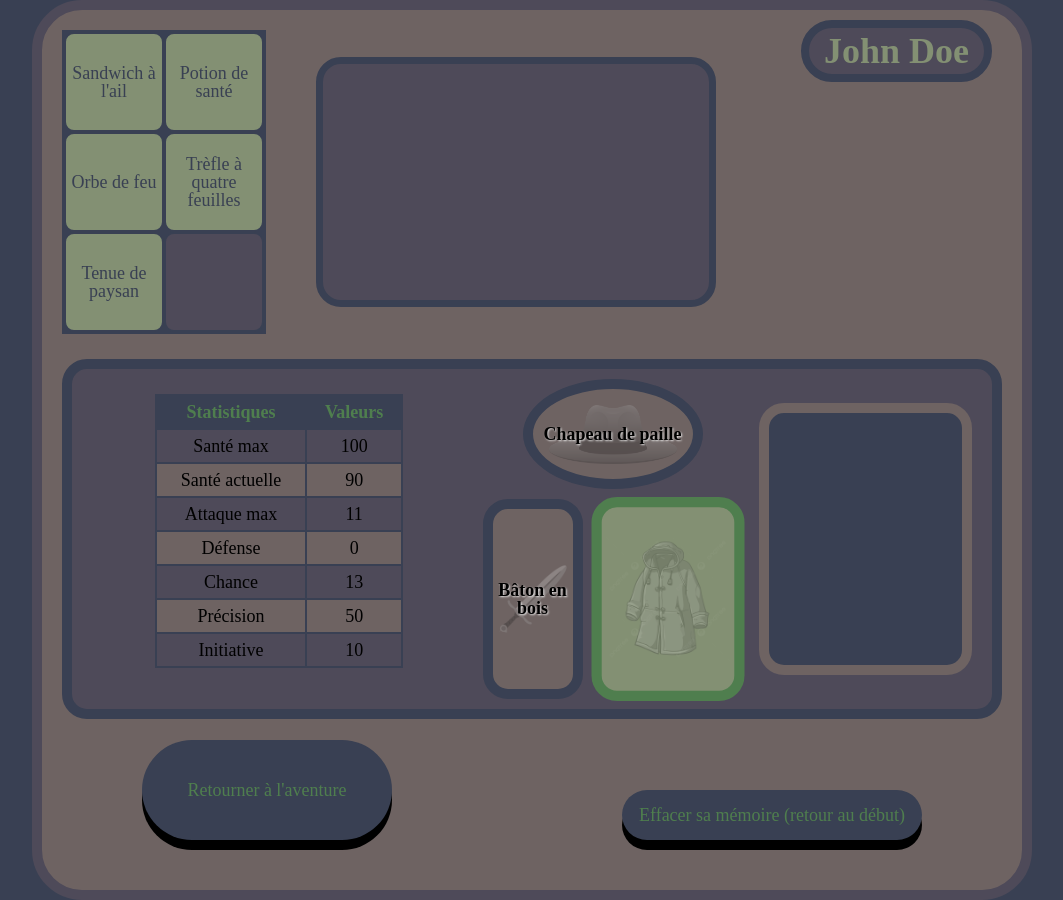
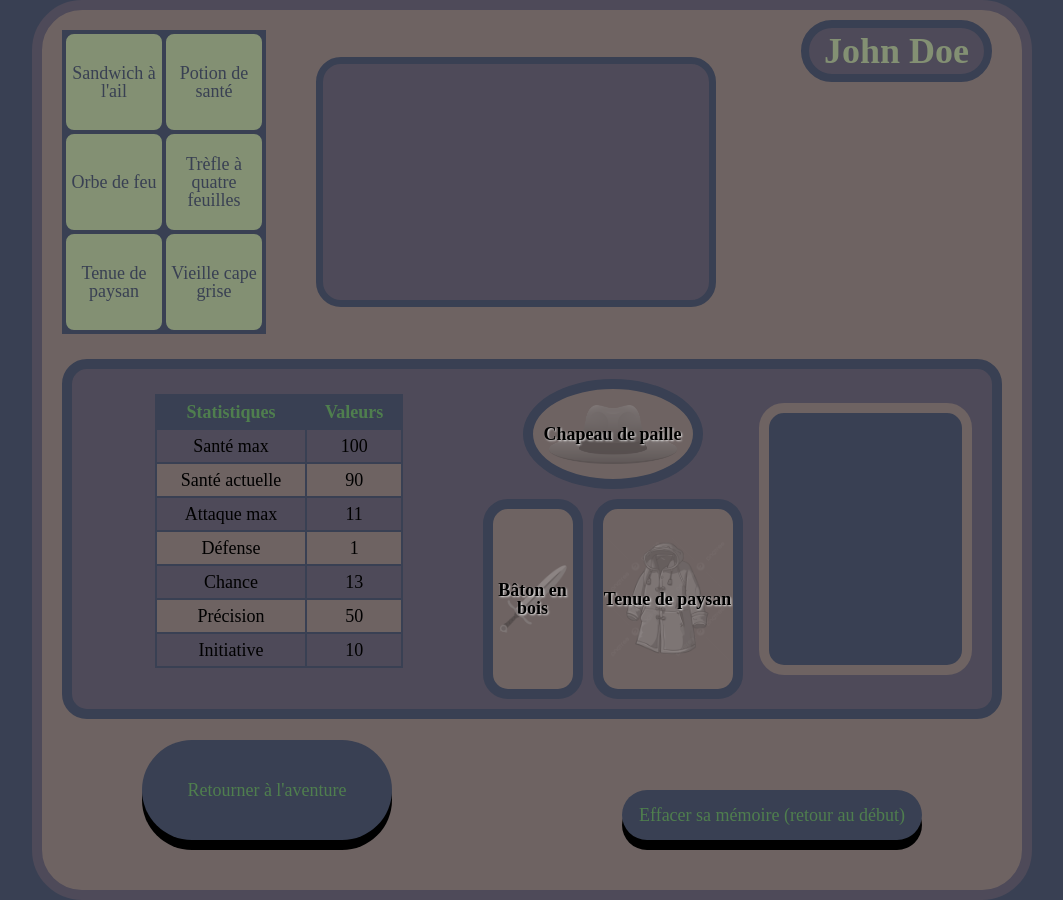
Before and after one commit to GoutteDooo/aventure, a React (Vite) app in the folder aventure-react/: page /status in a window 1280 px wide. Shown: the whole page, without its empty margins (108-1171 px from the left). Built offline with nearby package versions, Linux system fonts and the light colour scheme; a web font is replaced by a local one; what @midudev/tailwind-animations would draw is missing.

Commit message:
chore: Inventaire - switch entre deux equipements fait mais bug de pushing a fix

```diff
--- a/aventure-react/src/components/Inventaire.jsx
+++ b/aventure-react/src/components/Inventaire.jsx
@@ -91,23 +91,45 @@ const Inventaire = () => {
       console.error("Direction d'équipement invalide", equipmentItem.direction);
       return;
     }
-    //S'il y'a déjà une place dans l'équipement, annuler l'action
+    //S'il y'a déjà une place dans l'équipement, échanger les équips
     if (playerStats.equipment[equipmentItem.direction] == "") {
-      console.log("String vide");
+      setPlayerStats((prevStats) => ({
+        ...prevStats,
+        equipment: {
+          ...prevStats.equipment,
+          [equipmentItem.direction]: equipmentItem.name,
+        },
+      }));
+      useItem(equipmentItem);
     } else {
-      console.log("String pleine");
-      console.log(playerStats.equipment[equipmentItem.direction]);
+      const actualItemEquipped = playerStats.equipment[equipmentItem.direction];
+      console.log(actualItemEquipped);
+      setPlayerStats((prevStats) => ({
+        ...prevStats,
+        equipment: {
+          ...prevStats.equipment,
+          [equipmentItem.direction]: equipmentItem.name,
+        },
+      }));
+      useItem(equipmentItem);
+      console.log("équip enlevé de l'inventaire.");
+      pushItem(actualItemEquipped);
     }
+  };
 
-    setPlayerStats((prevStats) => ({
-      ...prevStats,
-      equipment: {
-        ...prevStats.equipment,
-        [equipmentItem.direction]: equipmentItem.name,
-      },
-    }));
+  const pushItem = (itemToPush) => {
+    for (const slot in playerStats.inventory) {
+      const itemName = playerStats.inventory[slot];
 
-    useItem(equipmentItem);
+      if (itemName === "") {
+        console.log("slot n°", slot, " vide !");
+
+        playerStats.inventory[slot] = itemToPush;
+        break;
+      } else {
+        console.log("slot n°", slot, "pris : ", playerStats.inventory[slot]);
+      }
+    }
   };
 
   const useItem = (itemUsing) => {
--- a/aventure-react/src/data/itemsData.js
+++ b/aventure-react/src/data/itemsData.js
@@ -82,6 +82,18 @@ const itemsData = [
     desc_class: "positive",
     using: "all",
   },
+  {
+    id: 8,
+    name: "Vieille cape grise",
+    direction: "outfit",
+    effect: "accuracy",
+    value: 5,
+    desc_useless:
+      "En la portant, cette cape vous fait vous sentir comme quelqu'un d'héroïque.",
+    desc_use: "Augmente la précision de 5",
+    desc_class: "positive",
+    using: "equip",
+  },
 ];
 
 export default itemsData;
--- a/aventure-react/src/utils/Context.jsx
+++ b/aventure-react/src/utils/Context.jsx
@@ -14,7 +14,7 @@ const initialPlayerData = {
   },
   equipment: {
     hat: "Chapeau de paille",
-    outfit: "",
+    outfit: "Tenue de paysan",
     weapon: "Bâton en bois",
   },
   inventory: [
@@ -23,7 +23,7 @@ const initialPlayerData = {
     "Orbe de feu",
     "Trèfle à quatre feuilles",
     "Tenue de paysan",
-    "",
+    "Vieille cape grise",
   ],
 };
 
```
